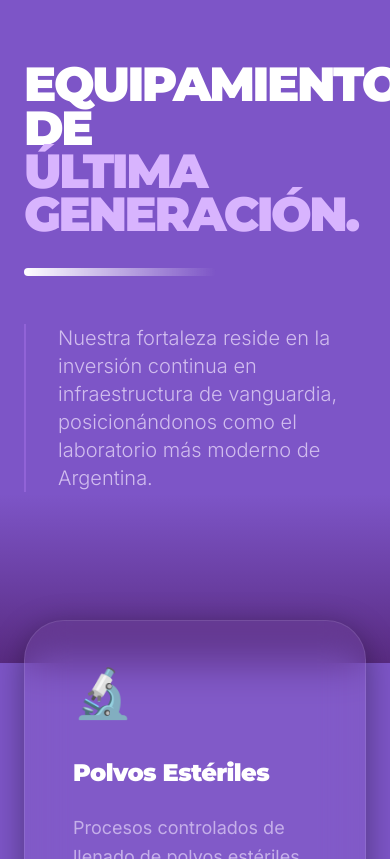
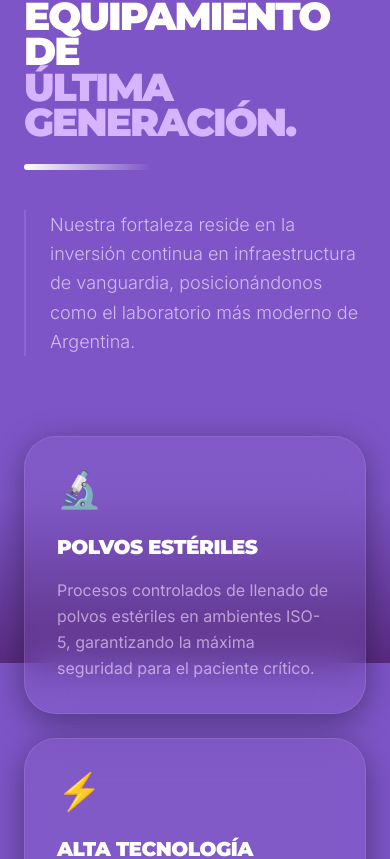
Before and after one commit to Marketing-Newtec/newtec-sitioweb, a React (Vite) app: page / in a window 390 px wide. Shown: the part 1025-1884 px from the top of the page. Built offline with nearby package versions, Linux system fonts and the light colour scheme.

Commit message:
Responsive Features

```diff
--- a/components/Features.tsx
+++ b/components/Features.tsx
@@ -7,44 +7,47 @@ const FeatureCard: React.FC<{ title: string; desc: string; icon: string; delay:
     whileInView={{ opacity: 1, y: 0 }}
     transition={{ delay, duration: 0.8 }}
     viewport={{ once: true }}
-    className="glass-card p-12 rounded-[2.5rem] transition-all hover:-translate-y-4 group hover:border-white/30 hover:bg-white/5 relative overflow-hidden"
+    className="glass-card p-8 md:p-12 rounded-[2rem] md:rounded-[2.5rem] transition-all hover:-translate-y-4 group hover:border-white/30 hover:bg-white/5 relative overflow-hidden"
   >
-    {/* Se eliminó el div que contenía el texto gigante de fondo */}
-    <div className="text-5xl mb-10 group-hover:scale-110 transition-transform inline-block drop-shadow-glow">
+    <div className="text-4xl md:text-5xl mb-6 md:mb-10 group-hover:scale-110 transition-transform inline-block drop-shadow-glow">
       {icon}
     </div>
-    <h3 className="text-2xl font-brand font-black mb-6 tracking-tight">{title}</h3>
-    <p className="text-purple-100/60 leading-relaxed font-normal text-lg">{desc}</p>
+    <h3 className="text-xl md:text-2xl font-brand font-black mb-4 md:mb-6 tracking-tight uppercase">{title}</h3>
+    <p className="text-purple-100/60 leading-relaxed font-normal text-base md:text-lg">{desc}</p>
   </motion.div>
 );
 
 export const Features: React.FC = () => {
   return (
-    <section id="tecnología" className="py-40 px-6 relative">
+    <section id="tecnología" className="py-24 md:py-40 px-6 relative">
       <div className="max-w-7xl mx-auto">
-        <div className="flex flex-col lg:flex-row justify-between items-start lg:items-end gap-12 mb-32">
+        <div className="flex flex-col lg:flex-row justify-between items-start lg:items-end gap-10 md:gap-12 mb-20 md:mb-32">
           <motion.div
             initial={{ opacity: 0, x: -30 }}
             whileInView={{ opacity: 1, x: 0 }}
             viewport={{ once: true }}
-            className="max-w-3xl"
+            className="max-w-4xl"
           >
-            <h2 className="text-5xl md:text-8xl font-brand font-black mb-8 leading-[0.9] tracking-tighter uppercase">
-              EQUIPAMIENTO DE <br /><span className="text-purple-300">ÚLTIMA GENERACIÓN.</span>
+            {/* Título: Ajustado con vw para móviles y escala moderada para laptops de 1440px */}
+            <h2 className="text-[10vw] xs:text-5xl md:text-7xl lg:text-6xl xl:text-8xl font-brand font-black mb-6 md:mb-8 leading-[0.9] tracking-tighter uppercase">
+              EQUIPAMIENTO DE <br />
+              <span className="text-purple-300">ÚLTIMA GENERACIÓN.</span>
             </h2>
-            <div className="h-2 w-48 bg-gradient-to-r from-white to-transparent rounded-full"></div>
+            <div className="h-1.5 md:h-2 w-32 md:w-48 bg-gradient-to-r from-white to-transparent rounded-full"></div>
           </motion.div>
+
+          {/* Bajada: Ajuste de borde y tamaño para mayor legibilidad en móviles */}
           <motion.p
             initial={{ opacity: 0, x: 30 }}
             whileInView={{ opacity: 1, x: 0 }}
             viewport={{ once: true }}
-            className="text-xl text-purple-100/70 max-w-md font-light border-l-2 border-purple-400/30 pl-8"
+            className="text-lg md:text-xl text-purple-100/70 max-w-md font-light border-l-2 border-purple-400/30 pl-6 md:pl-8 leading-relaxed"
           >
             Nuestra fortaleza reside en la inversión continua en infraestructura de vanguardia, posicionándonos como el laboratorio más moderno de Argentina.
           </motion.p>
         </div>
 
-        <div className="grid md:grid-cols-3 gap-10">
+        <div className="grid md:grid-cols-3 gap-6 md:gap-10">
           <FeatureCard
             icon="🔬"
             title="Polvos Estériles"
```
